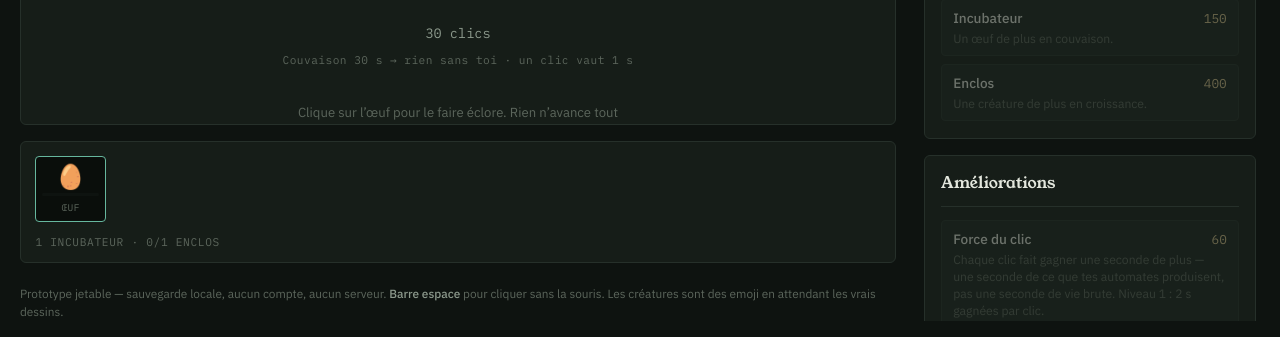
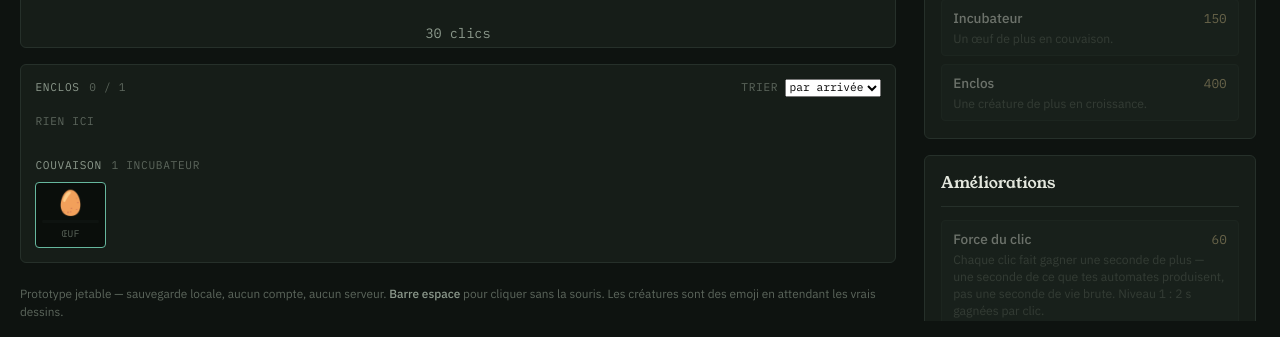
Before and after one commit to MaximeWillems/clicker, a plain HTML site: page index.html in a window 1280 px wide. Shown: the part 463-800 px from the top of the page. Drawn offline with Linux system fonts and the light colour scheme.

Commit message:
La bande s'enroule, se trie et sépare les œufs des bêtes
Passé une quinzaine d'enclos, la file horizontale sortait de l'écran : elle
s'enroule maintenant sur autant de rangées qu'il faut et ne défile qu'au-delà
de trois. Les œufs et les bêtes occupent deux groupes titrés — l'un attend son
heure, l'autre réclame des décisions, les mêler obligeait à chercher la
frontière du regard.

L'enclos se trie par arrivée, par rareté ou par palier. Aucun tri ne prend une
clé qui bouge toute seule : trier par avancement de la barre serait le plus
parlant, mais la bande se réordonnerait dix fois par seconde. Le chromatique
passe devant tout, puisqu'il ignore la lignée et qu'aucun tri par rareté ne le
remonterait.

Au passage, un clic sur cinq se perdait. La bande se vidait et se reconstruisait
à chaque éclosion, vente ou évolution ; le bouton visé disparaissait entre
l'appui et le relâchement, et le navigateur n'émet alors aucun « click ». Elle
se met désormais à jour vignette par vignette, en retirant les places libérées
avant de comparer les positions — une vignette déplacée par vente au lieu de
vingt-huit. Mesuré sur vingt enclos : 18 % de clics perdus, puis aucun.

```diff
--- a/game.js
+++ b/game.js
@@ -393,6 +393,7 @@ function freshState() {
        une consigne unique forçait à choisir entre les deux. */
     sellAt: { commune: 0, rare: 0, epique: 0, mythique: 0 },
     sellRank: 0,        // taille minimale exigée avant la vente (0 = dès l'âge adulte)
+    tri: 'arrivee',     // l'ordre de la bande — voir TRIS
     evolveUpTo: 0,
     seen: {},
     speed: 1,
@@ -720,13 +721,32 @@ const seenCount = () => Object.keys(state.seen).length;
    d'être le sujet : les bêtes passent devant, pour rester à portée de clic même avec dix
    incubateurs. Dans les deux ordres, les bêtes forment un bloc d'un seul tenant — c'est ce
    qui permet de raisonner en « case » sans que les œufs s'intercalent. */
+/* Trois façons de ranger l'enclos, et une seule règle : la clé de tri ne doit jamais bouger
+   toute seule. Trier par avancement de la barre serait le classement le plus parlant, mais
+   la bande se réordonnerait dix fois par seconde et la vignette visée fuirait sous le doigt.
+   Rareté et palier ne changent qu'à l'éclosion et à l'évolution : la bande tient en place.
+
+   Le chromatique passe devant tout le reste. Il ignore la lignée — on peut avoir un têtard
+   chromatique — donc aucun tri par rareté ne le remonterait, alors que c'est précisément la
+   bête qu'on cherche des yeux. */
+const TRIS = {
+  arrivee: null,
+  rarete: (a, b) => (b.c.prodige ? 1 : 0) - (a.c.prodige ? 1 : 0)
+                 || RARITY[lineOf(b.c).rarity].rank - RARITY[lineOf(a.c).rarity].rank
+                 || b.c.tier - a.c.tier || a.c.id - b.c.id,
+  palier: (a, b) => b.c.tier - a.c.tier
+                 || RARITY[lineOf(b.c).rarity].rank - RARITY[lineOf(a.c).rarity].rank
+                 || a.c.id - b.c.id,
+};
+
 function subjects() {
   const list = state.incub.map((slot, i) => ({ key: 'i:' + i, kind: 'egg', i, slot }));
-  for (const c of state.pen) list.push({ key: 'c:' + c.id, kind: 'creature', c });
-  if (state.up.couveuse) {
-    list.sort((a, b) => (a.kind === 'creature' ? 0 : 1) - (b.kind === 'creature' ? 0 : 1));
-  }
-  return list;
+  const betes = state.pen.map(c => ({ key: 'c:' + c.id, kind: 'creature', c }));
+  const tri = TRIS[state.tri];
+  if (tri) betes.sort(tri);
+  /* Les bêtes d'abord : la bande les montre dans deux groupes séparés, mais tenirLaCase et
+     fallback lisent cette liste-ci, et pour eux c'est le vivant qui compte. */
+  return betes.concat(list);
 }
 
 const caseCourante = () => subjects().findIndex(s => s.key === state.sel);
@@ -1047,7 +1067,8 @@ function buyUpgrade(u) {
 // niveau va changer.
 function upLabel(u) {
   const n = lvl(u.key);
-  if (!u.value || upMaxed(u)) return u.desc;
+  if (!u.value) return u.desc;
+  if (upMaxed(u)) return 'Au maximum · ' + u.value(n) + u.unit + '.';
   if (n === 0) return u.desc + ' Niveau 1 : ' + u.value(1) + u.unit + '.';
   return 'Niveau ' + n + ' → ' + (n + 1) + ' · ' + u.value(n) + ' → ' + u.value(n + 1) + u.unit;
 }
@@ -1319,19 +1340,51 @@ function renderStrip() {
   if (sig === stripSig) return;
   stripSig = sig;
 
-  const host = $('strip');
-  // Vider la bande remet sa barre horizontale à zéro. Sans ce report, la bête qu'on suivait
-  // à droite de la bande sautait à gauche à chaque changement d'étape — au moment précis où
-  // on la regardait grandir.
-  const defilement = host.scrollLeft;
-  host.textContent = '';
-  thumbs.clear();
-
-  for (const s of list) {
+  /* La bande se met à jour vignette par vignette, jamais en la vidant. Tout reconstruire
+     détruisait le bouton sous le doigt entre l'appui et le relâchement : le navigateur
+     n'émet alors aucun « click », et la sélection ne se faisait pas. Sur une ferme de vingt
+     enclos, une éclosion, une vente ou une évolution suffit à redessiner la bande — près
+     d'un clic sur cinq se perdait, et d'autant plus souvent que la ferme tournait bien. */
+  /* Retirer d'abord, replacer ensuite. Dans l'autre sens, vendre la première bête décalait
+     toutes les suivantes d'un cran et la bande entière se faisait déplacer ; une vignette
+     qui bouge sous le doigt fait retomber le clic sur sa voisine, ce qui est le même défaut
+     sous une autre forme. En vidant les places libérées avant de comparer, il ne reste à
+     déplacer que ce qui a réellement changé d'ordre — une vignette, pas vingt-huit. */
+  const vivantes = new Set(list.map(s => s.key));
+  for (const key of [...thumbs.keys()]) {
+    if (vivantes.has(key)) continue;
+    thumbs.get(key).el.remove();
+    thumbs.delete(key);
+  }
+
+  peupler($('strip-pen'), list.filter(s => s.kind === 'creature'));
+  peupler($('strip-incub'), list.filter(s => s.kind === 'egg'));
+}
+
+// Poser les vignettes d'un groupe dans l'ordre voulu, en ne touchant qu'à ce qui a bougé.
+function peupler(host, sujets) {
+  // Retirer des vignettes déplace la barre de défilement. Sans ce report, la bête qu'on
+  // suivait en bas de la bande sautait en haut — au moment précis où on la regardait grandir.
+  const defilement = host.scrollTop;
+  sujets.forEach((s, i) => {
+    let t = thumbs.get(s.key);
+    if (!t) {
+      t = creerVignette(s.key);
+      thumbs.set(s.key, t);
+    }
+    peindreVignette(t, s);
+    if (host.children[i] !== t.el) host.insertBefore(t.el, host.children[i] || null);
+  });
+  host.scrollTop = defilement;
+}
+
+// La coquille d'une vignette, créée une fois et gardée tant que le sujet existe. C'est
+// l'élément lui-même qui porte le clic, donc c'est lui qu'il ne faut jamais recréer.
+function creerVignette(key) {
   const b = document.createElement('button');
   b.type = 'button';
   b.className = 'thumb';
-    b.addEventListener('click', () => select(s.key));
+  b.addEventListener('click', () => select(key));
 
   const glyph = document.createElement('span');
   glyph.className = 'thumb-glyph';
@@ -1342,29 +1395,35 @@ function renderStrip() {
   const tag = document.createElement('span');
   tag.className = 'thumb-tag';
 
+  b.append(glyph, bar, tag);
+  return { el: b, glyph, bar: fill, tag };
+}
+
+// Le contenu, lui, se repeint à chaque changement d'étape ou de palier. Les classes sont
+// remises à plat d'abord : une vignette qui a vécu porte celles de son état précédent.
+// 'done' et 'aria-current' appartiennent à tickView, qui les repose juste après.
+function peindreVignette(t, s) {
+  const b = t.el, garder = b.classList.contains('done');
+  b.className = 'thumb';
+  if (garder) b.classList.add('done');
+
   if (s.kind === 'egg') {
     const k = s.slot ? EGG_BY_KEY[s.slot.kind] || EGG_BY_KEY.commun : null;
-      glyph.textContent = s.slot ? k.glyph : '◌';
+    t.glyph.textContent = s.slot ? k.glyph : '◌';
     if (!s.slot) b.classList.add('empty'); else b.classList.add('egg-' + k.key);
-      tag.textContent = s.slot ? (k.key === 'commun' ? 'œuf' : k.key) : 'libre';
+    t.tag.textContent = s.slot ? (k.key === 'commun' ? 'œuf' : k.key) : 'libre';
   } else {
     b.classList.add('rar-' + lineOf(s.c).rarity);
     if (s.c.prodige) b.classList.add('prodige');
     if (s.c.keep) b.classList.add('gardee');
-      glyph.style.filter = s.c.prodige ? PRODIGE_FILTER : tintOf(s.c).filter;
-      setCreature(glyph, artFor(s.c), glyphOf(s.c));
+    t.glyph.style.filter = s.c.prodige ? PRODIGE_FILTER : tintOf(s.c).filter;
+    setCreature(t.glyph, artFor(s.c), glyphOf(s.c));
     // la vignette reprend l'échelle de la scène, en réduction
-      glyph.style.fontSize = (0.9 + 0.75 * Math.min(2.25, visualScale(s.c))).toFixed(2) + 'rem';
-      tag.textContent = stageOf(s.c).key === 'enfant' ? 'enfant'
+    t.glyph.style.fontSize = (0.9 + 0.75 * Math.min(2.25, visualScale(s.c))).toFixed(2) + 'rem';
+    t.tag.textContent = stageOf(s.c).key === 'enfant' ? 'enfant'
                       : stageOf(s.c).key === 'ado' ? 'ado' : 'p.' + s.c.tier;
     if (s.c.tier === 5) b.classList.add('apex');
   }
-
-    b.append(glyph, bar, tag);
-    host.appendChild(b);
-    thumbs.set(s.key, { el: b, bar: fill, tag });
-  }
-  host.scrollLeft = defilement;
 }
 
 function renderCollection() {
@@ -1642,18 +1701,19 @@ function noteAcheteur() {
 
 function noteEvolution() {
   if (!state.evolveUpTo) return 'Elle ne touche à rien : c’est toi qui décides quand faire monter.';
-  const cumul = EVOLVE.slice(0, state.evolveUpTo - 1).reduce((a, b) => a + (b || 0), 0);
-  const tot = fmt(cumul);
+  const cumul = EVOLVE.slice(0, state.evolveUpTo - 1).reduce((a, b) => a + (b || 0), 0) * evoRemise();
+  const tot = fmt(cumul) + ' pièces pour une commune et ' + fmt(cumul * RARITY.rare.mult) +
+              ' pour une rare';
   const coupees = Object.entries(RARITY)
     .filter(([cle]) => state.sellAt[cle] > 0 && state.sellAt[cle] < state.evolveUpTo)
     .map(([cle, r]) => r.plur + ' au ' + state.sellAt[cle]);
-  return 'Chaque bête sera menée au palier ' + state.evolveUpTo + ', ce qui lui coûtera ' +
-    tot + ' pièces en tout. Elle passe avant le marchand, donc une bête qui peut encore ' +
+  return ('Chaque bête sera menée au palier ' + state.evolveUpTo + ', ce qui coûtera ' +
+    tot + ' — la facture suit la rareté. Elle passe avant le marchand, donc une bête qui peut encore ' +
     'monter n’est jamais vendue au prix du palier d’en dessous. ' +
     (coupees.length
       ? 'Sauf là où tu as demandé de vendre plus tôt : elle s’arrête pour les ' +
         liste(coupees) + ' et laisse le vendeur prendre le relais.'
-      : '');
+      : '')).trimEnd();
 }
 
 function noteMarchand() {
@@ -1662,8 +1722,8 @@ function noteMarchand() {
   if (!reglees.length) return 'Il ne vend rien : les bêtes s’accumulent dans l’enclos jusqu’à ce que tu les vendes toi-même.';
 
   const taille = state.sellRank ? ', et devenues ' + RANKS[state.sellRank].fem + 's ou plus' : '';
-  let txt = 'En clair : il vend les ' +
-    liste(reglees.map(([cle, r]) => r.plur + ' arrivées au palier ' + state.sellAt[cle])) +
+  let txt = 'En clair : il vend ' +
+    liste(reglees.map(([cle, r]) => 'les ' + r.plur + ' arrivées au palier ' + state.sellAt[cle])) +
     taille + '. ';
   txt += gardees.length
     ? 'Les ' + liste(gardees) + ' restent dans l’enclos. '
@@ -1718,10 +1778,11 @@ function tickView() {
   }
 
   const stock = totalEggs();
-  $('strip-meta').textContent =
-    state.incubators + (state.incubators > 1 ? ' incubateurs' : ' incubateur') + ' · ' +
-    state.pen.length + '/' + state.pens + ' enclos' +
-    (stock ? ' · ' + stock + ' œuf' + (stock > 1 ? 's' : '') + ' en réserve' : '');
+  setText($('compte-pen'), state.pen.length + ' / ' + state.pens);
+  setText($('compte-incub'), state.incubators + (state.incubators > 1 ? ' incubateurs' : ' incubateur'));
+  // La réserve n'existe que si on a acheté des œufs d'avance : pas de ligne vide sinon.
+  $('strip-meta').hidden = !stock;
+  if (stock) setText($('strip-meta'), stock + ' œuf' + (stock > 1 ? 's' : '') + ' en réserve');
 
   for (const key of Object.keys(refs.shop)) {
     const r = refs.shop[key];
@@ -1738,7 +1799,7 @@ function tickView() {
     const r = refs.up[u.key];
     const n = lvl(u.key), maxed = upMaxed(u), cost = upCost(u);
     r.el.classList.toggle('owned', n > 0);
-    setText(r.title, u.name + (n > 0 && !u.max ? ' · niv. ' + n : ''));
+    setText(r.title, u.name + (n > 0 && u.max !== 1 ? ' · niv. ' + n : ''));
     setText(r.price, maxed ? 'acquis' : fmt(cost));
     setText(r.desc, upLabel(u));
     r.el.disabled = maxed || state.coins < cost;
@@ -1825,6 +1886,11 @@ function bindTools() {
   $('sel-acheteur').addEventListener('change', e => {
     state.buyKind = EGG_BY_KEY[e.target.value] ? e.target.value : 'commun';
   });
+
+  $('sel-tri').addEventListener('change', e => {
+    state.tri = e.target.value in TRIS ? e.target.value : 'arrivee';
+    refresh();
+  });
 }
 
 function start() {
@@ -1838,6 +1904,8 @@ function start() {
   $('sel-rank').value = String(state.sellRank || 0);
   $('sel-evolution').value = String(state.evolveUpTo);
   $('sel-acheteur').value = state.buyKind;
+  if (!(state.tri in TRIS)) state.tri = 'arrivee';
+  $('sel-tri').value = state.tri;
 
   catchUp();
   refresh();
--- a/index.html
+++ b/index.html
@@ -54,8 +54,30 @@
   </section>
 
   <section class="strip-wrap" aria-label="Tes œufs et tes créatures">
-    <div class="strip" id="strip"></div>
-    <p class="strip-meta" id="strip-meta"></p>
+    <div class="strip-groupe">
+      <div class="strip-titre">
+        <h2>Enclos</h2>
+        <span id="compte-pen"></span>
+        <label class="strip-tri">trier
+          <select id="sel-tri">
+            <option value="arrivee">par arrivée</option>
+            <option value="rarete">par rareté</option>
+            <option value="palier">par palier</option>
+          </select>
+        </label>
+      </div>
+      <div class="strip" id="strip-pen"></div>
+    </div>
+
+    <div class="strip-groupe">
+      <div class="strip-titre">
+        <h2>Couvaison</h2>
+        <span id="compte-incub"></span>
+      </div>
+      <div class="strip" id="strip-incub"></div>
+    </div>
+
+    <p class="strip-meta" id="strip-meta" hidden></p>
   </section>
 
   <p class="foot">Prototype jetable — sauvegarde locale, aucun compte, aucun serveur.
--- a/style.css
+++ b/style.css
@@ -291,10 +291,32 @@ button.act.warn-evo:hover:not(:disabled) { border-color: var(--red); color: var(
   border: 1px solid var(--rule);
   border-radius: 6px;
   padding: 0.85rem 0.9rem 0.7rem;
+  display: flex; flex-direction: column; gap: 0.85rem;
 }
+/* Un œuf et une bête ne se pilotent pas pareil : l'un attend son heure, l'autre réclame des
+   décisions. Les mêler dans une seule file obligeait à chercher la frontière du regard. */
+.strip-groupe { display: flex; flex-direction: column; gap: 0.45rem; }
+.strip-titre {
+  display: flex; align-items: baseline; gap: 0.6rem;
+  font-family: var(--f-num); font-size: 0.7rem; letter-spacing: 0.06em;
+  text-transform: uppercase; color: var(--faint);
+}
+.strip-titre h2 { font: inherit; margin: 0; color: var(--soft); }
+.strip-tri { margin-left: auto; display: flex; align-items: center; gap: 0.4rem; }
+.strip-tri select { font-family: var(--f-num); font-size: 0.7rem; text-transform: none; letter-spacing: 0; }
+/* Passé une quinzaine d'enclos, la file horizontale sortait de l'écran et il fallait la
+   faire défiler pour voir sa propre ferme. Elle s'enroule donc sur autant de rangées qu'il
+   faut, et ne se met à défiler qu'au-delà de trois — la scène doit rester la plus grande
+   chose de la page. */
 .strip {
-  display: flex; gap: 0.5rem; overflow-x: auto;
-  padding-bottom: 0.4rem; scrollbar-width: thin;
+  display: flex; flex-wrap: wrap; gap: 0.5rem;
+  max-height: 15.5rem; overflow-y: auto; scrollbar-width: thin;
+  padding-bottom: 0.2rem;
+}
+.strip:empty::after {
+  content: 'rien ici'; font-family: var(--f-num); font-size: 0.7rem;
+  letter-spacing: 0.06em; text-transform: uppercase; color: var(--faint);
+  padding: 0.6rem 0;
 }
 .thumb {
   flex: none; width: 4.4rem;
@@ -320,7 +342,7 @@ button.act.warn-evo:hover:not(:disabled) { border-color: var(--red); color: var(
 .thumb.done .thumb-tag { color: var(--accent); }
 .strip-meta {
   font-family: var(--f-num); font-size: 0.7rem; letter-spacing: 0.06em;
-  text-transform: uppercase; color: var(--faint); margin: 0.35rem 0 0;
+  text-transform: uppercase; color: var(--faint); margin: 0;
 }
 
 /* ── panneaux latéraux ───────────────────────── */
```
Lines whose indentation alone changed are shown as unchanged.
